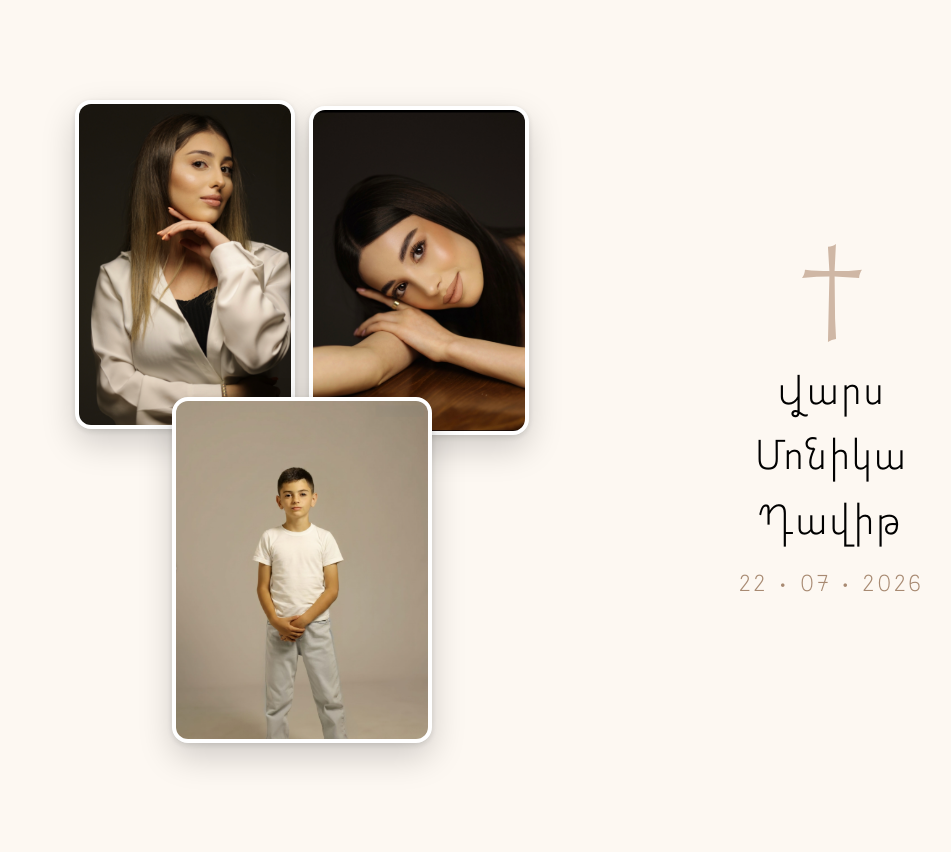
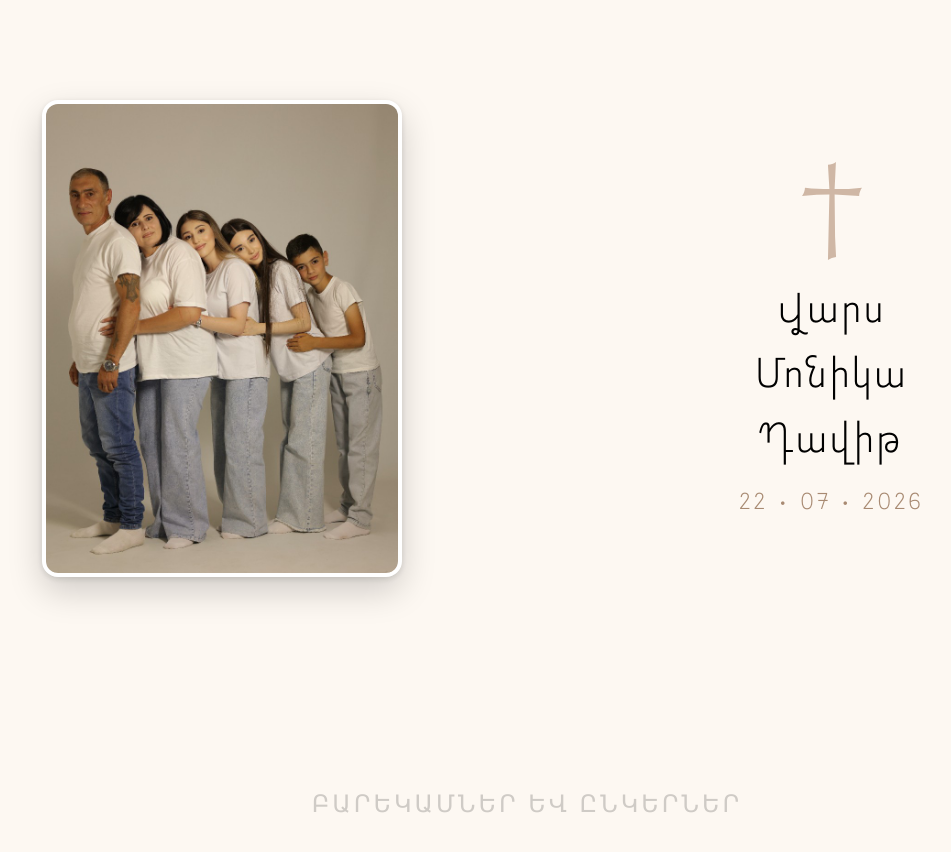
Before and after one commit to varspijoyan/baptism-invite-project, a React (Vite) app in the folder frontend/: page / in a window 1280 px wide. Shown: the top 852 px of the page, without its empty margins (113-1064 px from the left). Built offline with nearby package versions, Linux system fonts and the light colour scheme.

Commit message:
core: change image

```diff
--- a/frontend/src/components/MainSection.tsx
+++ b/frontend/src/components/MainSection.tsx
@@ -1,7 +1,5 @@
 import crossImg from "../assets/images/Cross.svg";
-import image1 from "../assets/images/50F8B581-8FD8-463C-8C70-0AB5D830AAA4 1.svg";
-import image2 from "../assets/images/IMG_6446 2 1.svg";
-import image3 from "../assets/images/IMG_6443 1.svg";
+import familyPortrait from "../assets/images/family-portrait.png";
 import styles from "../styles/MainSection.module.css";
 
 const MainSection = () => {
@@ -9,18 +7,8 @@ const MainSection = () => {
     <main className={styles.mainSection}>
       <div className={styles.container}>
         <div className={styles.imageContent}>
-          <div className={styles.image}>
-            <div className={styles.topRow}>
-              <div className={styles.imageCard}>
-                <img src={image1} alt="Portrait" />
-              </div>
-              <div className={`${styles.imageCard} ${styles.imageCardShifted}`}>
-                <img src={image2} alt="Portrait" />
-              </div>
-            </div>
-            <div className={`${styles.imageCard} ${styles.bottomCard}`}>
-              <img src={image3} alt="Portrait" />
-            </div>
+          <div className={styles.imageCard}>
+            <img src={familyPortrait} alt="Family portrait" />
           </div>
         </div>
         <div className={styles.textContent}>
--- a/frontend/src/styles/MainSection.module.css
+++ b/frontend/src/styles/MainSection.module.css
@@ -20,22 +20,10 @@
   flex: 0 1 520px;
 }
 
-.image {
-  display: flex;
-  flex-direction: column;
-  align-items: center;
-}
-
-.topRow {
-  width: 100%;
-  display: flex;
-  justify-content: center;
-  gap: 14px;
-}
-
 .imageCard {
   --card-offset-y: 0px;
-  width: clamp(140px, 18vw, 220px);
+  width: 100%;
+  max-width: 360px;
   overflow: hidden;
   border-radius: 16px;
   border: 4px solid #fff;
@@ -47,19 +35,9 @@
 
 .imageCard img {
   width: 100%;
-  height: 100%;
+  height: auto;
   display: block;
   object-fit: cover;
-}
-
-.imageCardShifted {
-  --card-offset-y: 6px;
-}
-
-.bottomCard {
-  width: clamp(160px, 21vw, 260px);
-  margin-top: -32px;
-  z-index: 2;
 }
 
 .textContent {
@@ -96,14 +74,6 @@
   transform: translateY(calc(var(--card-offset-y) + 24px)) scale(0.96) rotate(2deg);
   animation: heroImageIn 0.9s ease-out forwards;
   animation-delay: 0.1s;
-}
-
-.topRow .imageCard:nth-child(2) {
-  animation-delay: 0.2s;
-}
-
-.bottomCard {
-  animation-delay: 0.3s;
 }
 
 /* Shadow rotates into place */
@@ -212,19 +182,10 @@
     top: -12px;
   }
 
-  .topRow {
-    gap: 10px;
-  }
-
   .imageCard {
-    width: clamp(132px, 37vw, 182px);
+    max-width: 300px;
     border-width: 3px;
     border-radius: 12px;
-  }
-
-  .bottomCard {
-    width: clamp(148px, 44vw, 220px);
-    margin-top: -20px;
   }
 
   .mainSection {
```
Also changed, not shown: frontend/src/assets/images/family-portrait.png (added).
